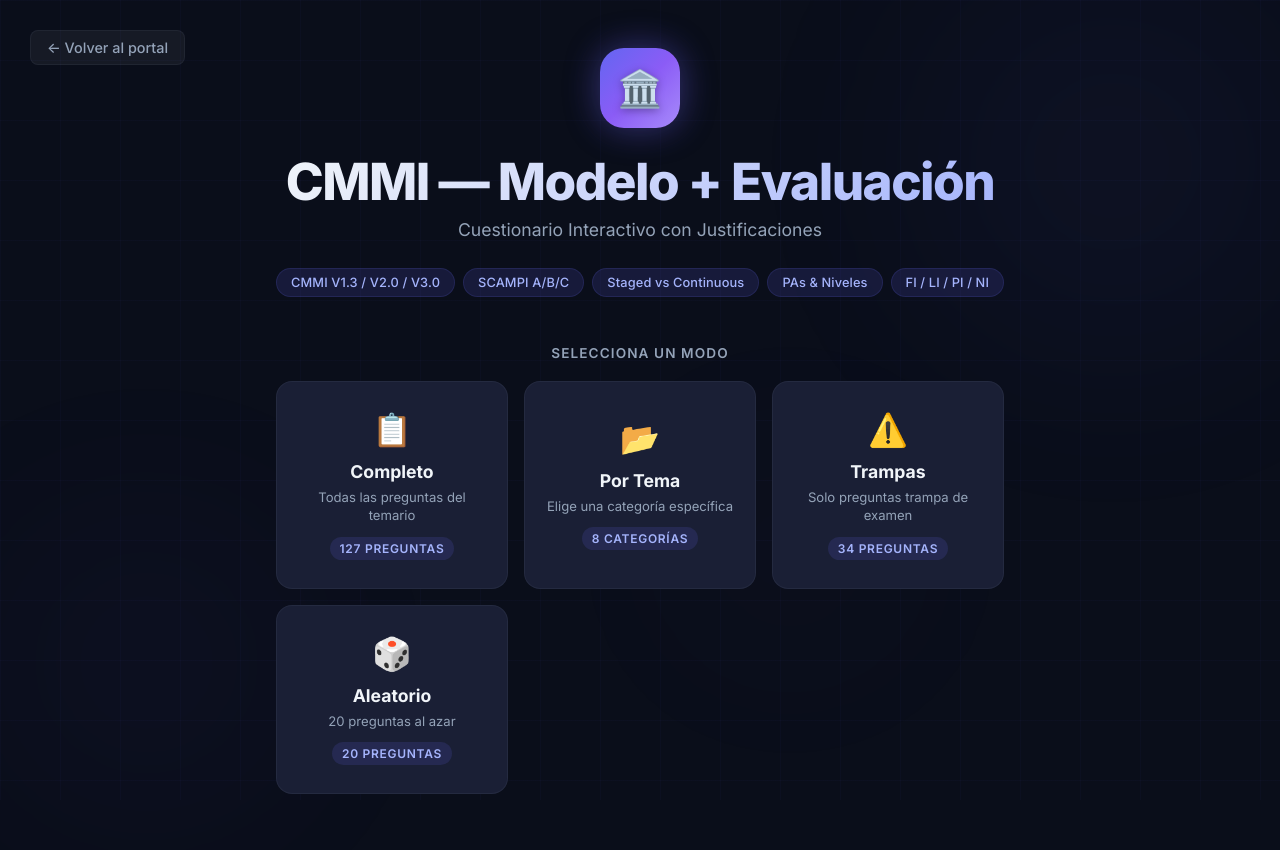
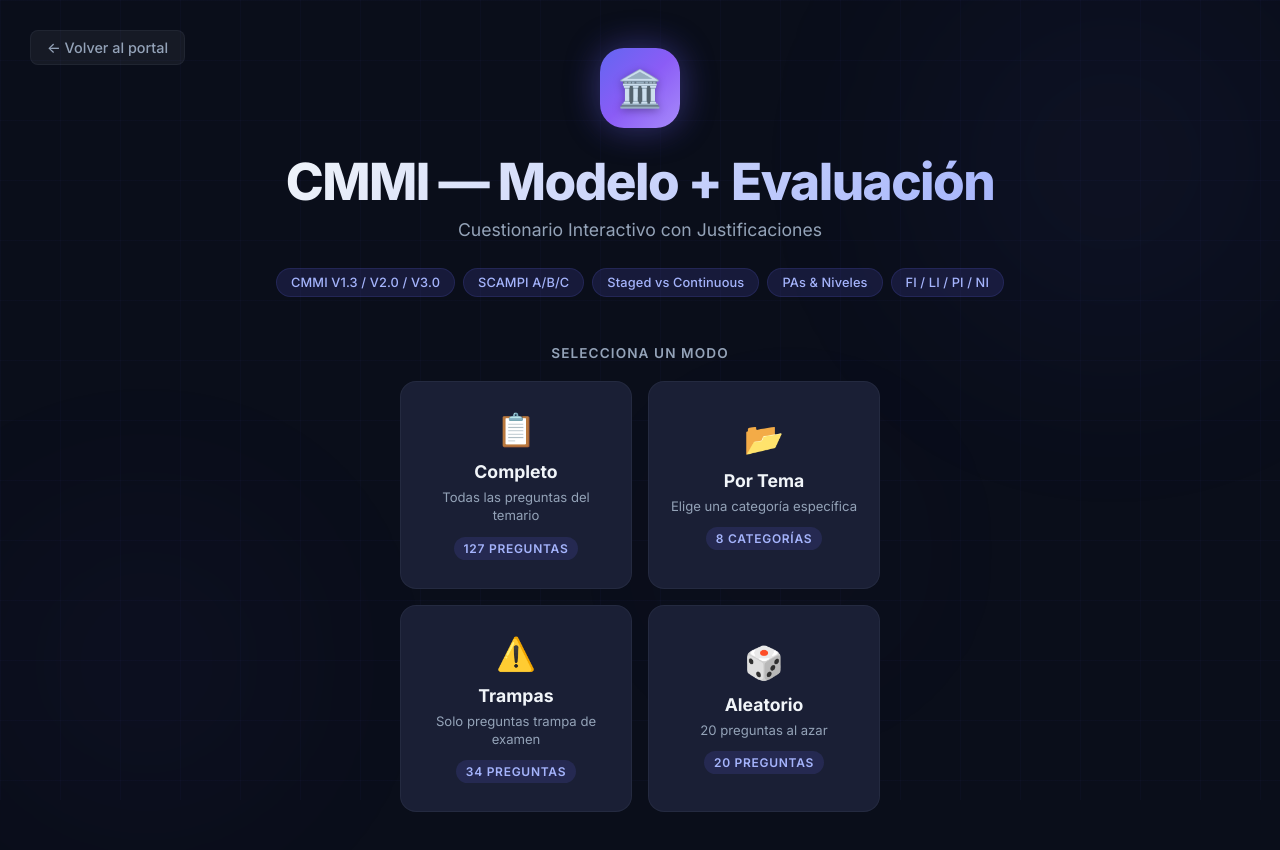
Before and after one commit to leafar005/Estudio-ACL, a plain HTML site: page quiz-cmmi/index.html in a window 1280 px wide. Drawn offline with Linux system fonts and the light colour scheme.

Commit message:
modificado tamaño opciones

```diff
--- a/quiz-cmmi/styles.css
+++ b/quiz-cmmi/styles.css
@@ -262,8 +262,10 @@
 
 .mode-cards {
   display: grid;
-  grid-template-columns: repeat(auto-fit, minmax(190px, 1fr));
+  grid-template-columns: repeat(2, 1fr);
   gap: 16px;
+  max-width: 480px;
+  margin: 0 auto;
 }
 
 .mode-card {
```
